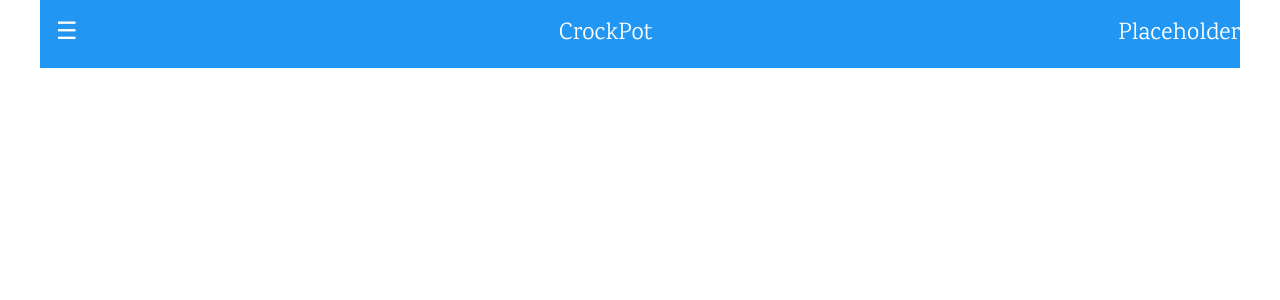
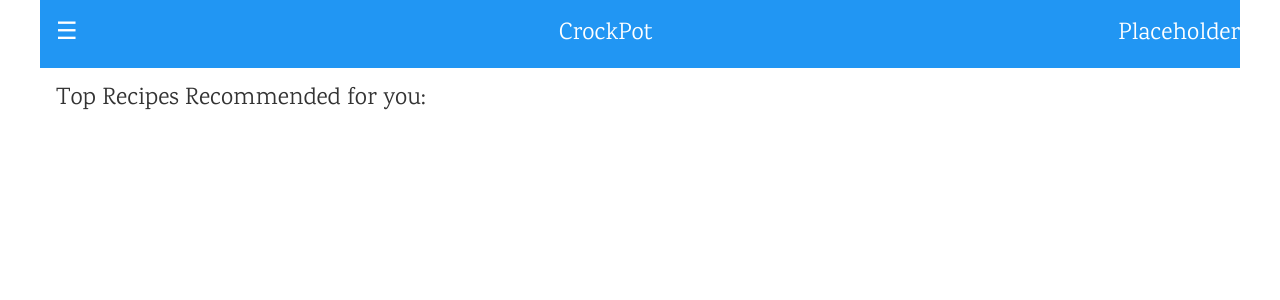
Before and after one commit to gawsk/CrockPot, a Flask app: page / in a window 1280 px wide. Shown: the top 300 px of the page. Run offline with Flask 2, Linux system fonts and the light colour scheme; data that the repository does not hold is empty; parts of the project's set-up code (start-up, migrations or seed data) failed here and were passed over; some libraries are stand-ins or nearby versions.

Commit message:
-Added tons of small style fixes

```diff
--- a/app/templates/home/index.html
+++ b/app/templates/home/index.html
@@ -1,7 +1,8 @@
 {% extends "sidebar.html" %}
 
 {% block content %}
-  <div class="w3-main w3-content w3-padding" style="max-width:1200px;margin-top:100px">
+  <div class="w3-main w3-content w3-padding" style="max-width:1200px;">
+  <h3>Top Recipes Recommended for you:</h3>
     {% for lst in recipes %}
       <div class="w3-row-padding w3-padding-16 w3-center" id="food">
         {% for recipe in lst %}
--- a/app/templates/recipe/add_recipe.html
+++ b/app/templates/recipe/add_recipe.html
@@ -20,6 +20,12 @@
         {{ wtf.form_field(form.URL, class='form-control', placeholder='Enter the URL to parse here') }}
         {{ render_field(form.submit, class='btn btn-success btn-block') }}
       </form>
+      <br><br>
+      <h4>Shortcuts to Recipe Source Websites</h4>
+      <a href="https://www.allrecipes.com/"  target="_blank" ><button class="btn btn-info">AllRecipes.com</button></a>
+
+
+
     <div class="col-md-1"></div>
   </div>
 </div>
--- a/app/templates/recipe/view.html
+++ b/app/templates/recipe/view.html
@@ -48,6 +48,7 @@
         <a href="{{ url_for('recipe.edit_recipe', recipe_id=recipe.id) }}" class='edit_button'>
           <button type="submit" name ="quantity_id" class="btn btn-info"  style="text-decoration: none;">EDIT</button>
         </a>
+
         <h3 style="display: inline;"><b>{{ recipe.name }}</b></h3>
       </li>
 
--- a/app/templates/recipe/view_all.html
+++ b/app/templates/recipe/view_all.html
@@ -14,10 +14,10 @@
       {% for recipe in all_recipes %}
         <li>
           <a href="{{ url_for('recipe.view', recipe_id=recipe.id) }}">
-            <button type="submit" name ="quantity_id" class="btn btn-info">EDIT</button>
+            <button type="submit" name ="quantity_id" class="btn btn-info" style="padding: 5px; padding-bottom: 2px;"><span class="glyphicon glyphicon-edit"></span></button>
           </a>
           <form action="{{ url_for('recipe.delete_recipe') }}" style="display: inline;" method="post">
-            <button type="submit" name ="recipe_id" value="{{ recipe.id }}" class="btn btn-danger">DELETE</button>
+            <button type="submit" name ="recipe_id" value="{{ recipe.id }}" class="btn btn-danger" style="padding: 5px; padding-bottom: 2px;"><span class="glyphicon glyphicon-trash"></span></button>
           </form>
           <h3 style="display: inline;"><b>{{ recipe.name }}</b></h3>
         </li>
--- a/app/templates/search/results.html
+++ b/app/templates/search/results.html
@@ -1,7 +1,8 @@
 {% extends "sidebar.html" %}
 
 {% block content %}
-Results of searching for an ingredient
+<h3>Results of searching for an ingredient</h3>
+
 
 <div class="container">
   <div class="row">
--- a/app/templates/sidebar.html
+++ b/app/templates/sidebar.html
@@ -27,6 +27,7 @@
     <a href="javascript:void(0)" onclick="w3_close()"
     class="w3-bar-item w3-button">☰</a>
 
+      <a href="/" class="w3-bar-item w3-button"><span class="glyphicon glyphicon-home"></span> Home</a>
       <a href="{{ url_for('recipe.add') }}" class="w3-bar-item w3-button"><span class="glyphicon glyphicon-plus"></span> Add Recipe</a>
       <a href="{{ url_for('recipe.view_all') }}" class="w3-bar-item w3-button"><span class="glyphicon glyphicon-leaf"></span> View all Recipes</a>
       <a href="{{ url_for('user_mgmt.view') }}" class="w3-bar-item w3-button"><span class="glyphicon glyphicon-user"></span> Your profile</a>
@@ -41,8 +42,8 @@
     {% else %}
     <a href="javascript:void(0)" onclick="w3_close()"
     class="w3-bar-item w3-button">☰</a>
-      <a href="{{ url_for('auth.register') }}" class="w3-bar-item w3-button">Register</a>
-      <a href="{{ url_for('auth.login') }}" class="w3-bar-item w3-button">Login</a>
+      <a href="{{ url_for('auth.register') }}" class="w3-bar-item w3-button"><span class="glyphicon glyphicon-envelope"></span> Register</a>
+      <a href="{{ url_for('auth.login') }}" class="w3-bar-item w3-button"><span class="glyphicon glyphicon-log-in"></span> Login</a>
     {% endif %}
   </nav>
   <!-- Top menu -->
```
